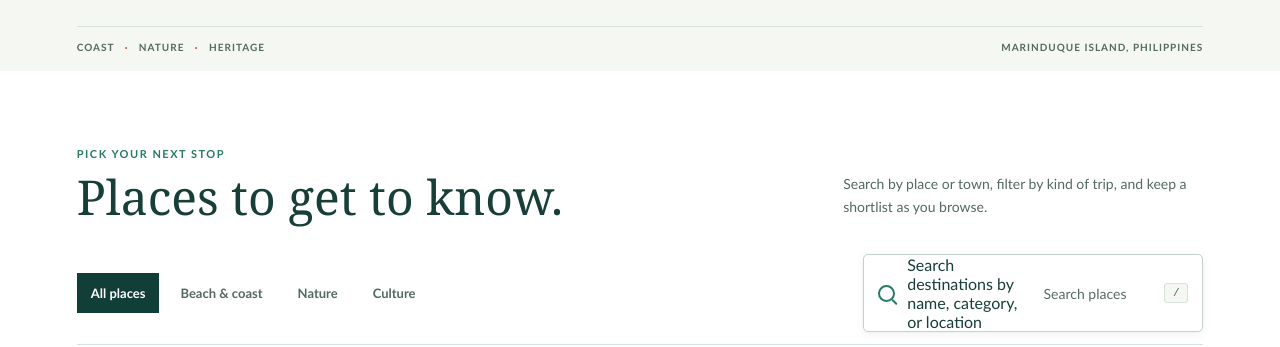
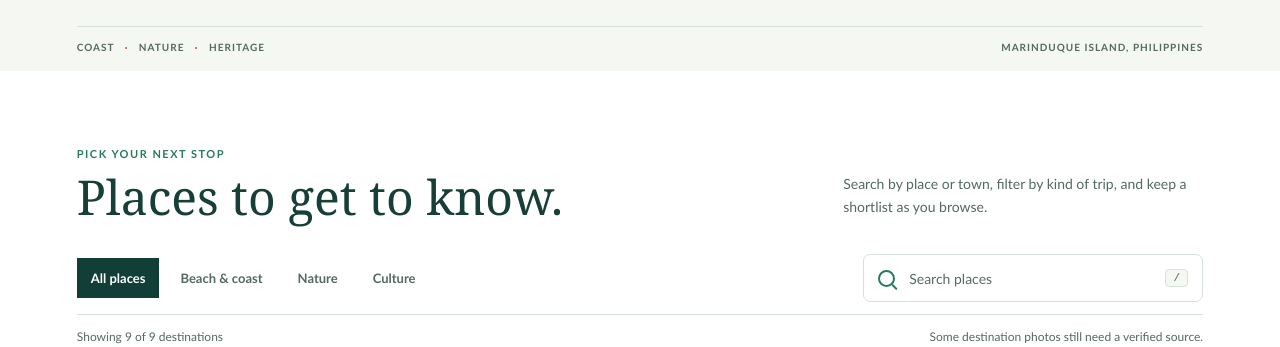
Before and after one commit to samnsol-dev/MarinduqueTourism, a plain HTML site: page index.html in a window 1280 px wide. Shown: the part 643-990 px from the top of the page. Drawn offline with Linux system fonts and the light colour scheme.

Commit message:
Refactor search box styles for improved design

```diff
--- a/style.css
+++ b/style.css
@@ -13,6 +13,7 @@
 }
 
 * { box-sizing: border-box; }
+.visually-hidden { position: absolute; width: 1px; height: 1px; padding: 0; margin: -1px; overflow: hidden; clip: rect(0, 0, 0, 0); white-space: nowrap; border: 0; }
 html { scroll-behavior: smooth; }
 body { margin: 0; background: var(--paper); color: var(--ink); font-family: var(--body); }
 a { color: inherit; text-decoration: none; }
@@ -59,13 +60,13 @@ h2 { margin: 10px 0 0; font-family: var(--display); font-size: clamp(34px, 4vw,
 .filter-button { min-height: 40px; padding: 0 13px; border: 1px solid transparent; background: transparent; color: var(--muted); cursor: pointer; font-size: 13px; font-weight: 700; }
 .filter-button:hover { border-color: var(--line); color: var(--ink); }
 .filter-button.is-active { border-color: var(--deep); background: var(--deep); color: white; }
-.search-box { width: min(340px, 100%); min-height: 50px; padding: 0 14px; display: flex; align-items: center; gap: 12px; border: 1px solid #c4d1c9; border-radius: 5px; background: var(--surface); box-shadow: 0 2px 8px rgb(17 62 55 / 7%); transition: border-color .18s ease, box-shadow .18s ease; }
-.search-box:focus-within { border-color: var(--green); box-shadow: 0 0 0 4px rgb(38 123 97 / 15%); }
+.search-box { width: min(340px, 100%); min-height: 48px; padding: 0 14px; display: flex; align-items: center; gap: 12px; border: 1px solid var(--line); border-radius: 7px; background: var(--surface); transition: border-color .18s ease, box-shadow .18s ease; }
+.search-box:focus-within { border-color: var(--green); box-shadow: 0 0 0 3px rgb(38 123 97 / 12%); }
 .search-icon { position: relative; width: 17px; height: 17px; flex: 0 0 17px; border: 2px solid var(--green); border-radius: 50%; }
 .search-icon::after { position: absolute; right: -5px; bottom: -3px; width: 7px; height: 2px; border-radius: 2px; background: var(--green); content: ""; transform: rotate(45deg); }
 .search-box input { width: 100%; min-width: 0; border: 0; outline: 0; background: transparent; color: var(--ink); font-size: 14px; }
 .search-box input::placeholder { color: #586b63; opacity: 1; }
-.search-box kbd { min-width: 24px; padding: 3px 6px; border: 1px solid #d7e2da; border-radius: 3px; background: var(--paper); color: var(--muted); font-size: 11px; text-align: center; }
+.search-box kbd { min-width: 23px; padding: 2px 6px; border: 1px solid var(--line); border-radius: 4px; background: var(--paper); color: var(--muted); font-size: 11px; text-align: center; }
 .results-row { min-height: 43px; display: flex; align-items: center; justify-content: space-between; gap: 15px; }
 .results-status, .photo-note { margin: 0; color: var(--muted); font-size: 12px; }
 .photo-note { text-align: right; }
```
